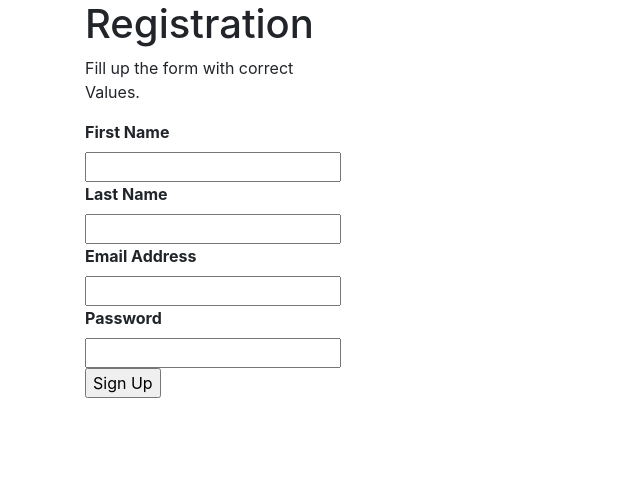
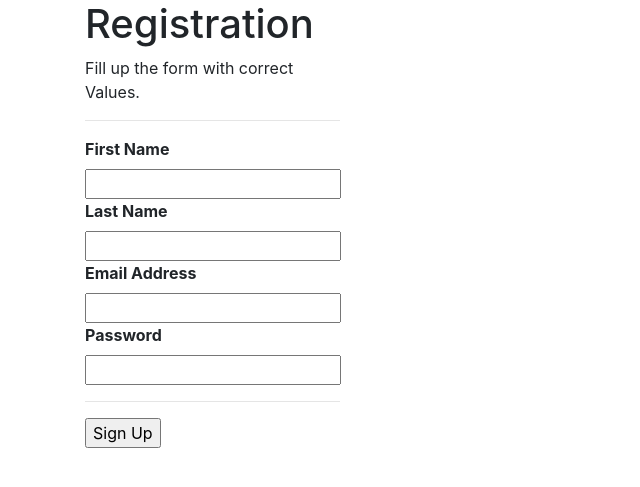
Before and after one commit to eg237/IT202, a PHP site: page /Login/Registration.php in a window 1280 px wide. Shown: the top 487 px of the page, without its empty margins (0-640 px from the left). Run offline with PHP 8.4, Linux system fonts and the light colour scheme.

Commit message:
registration

```diff
--- a/Login/Registration.php
+++ b/Login/Registration.php
@@ -23,6 +23,7 @@
                     <div class="col-sm-3">
                         <h1>Registration</h1>
                         <p>Fill up the form with correct Values.</p>
+                        <hr class="mb-3">
                         <label for="firstname"><b>First Name</b></label>
                         <input type="text" name="firstname" required>
                         <br>
@@ -35,6 +36,7 @@
                         <label for="password"><b>Password</b></label>
                         <input type="password" name="password" required>
                         <br>
+                        <hr class="mb-3">
                         <input type="submit" name="create" value="Sign Up" required>
                     </div>
                 </div>
```
